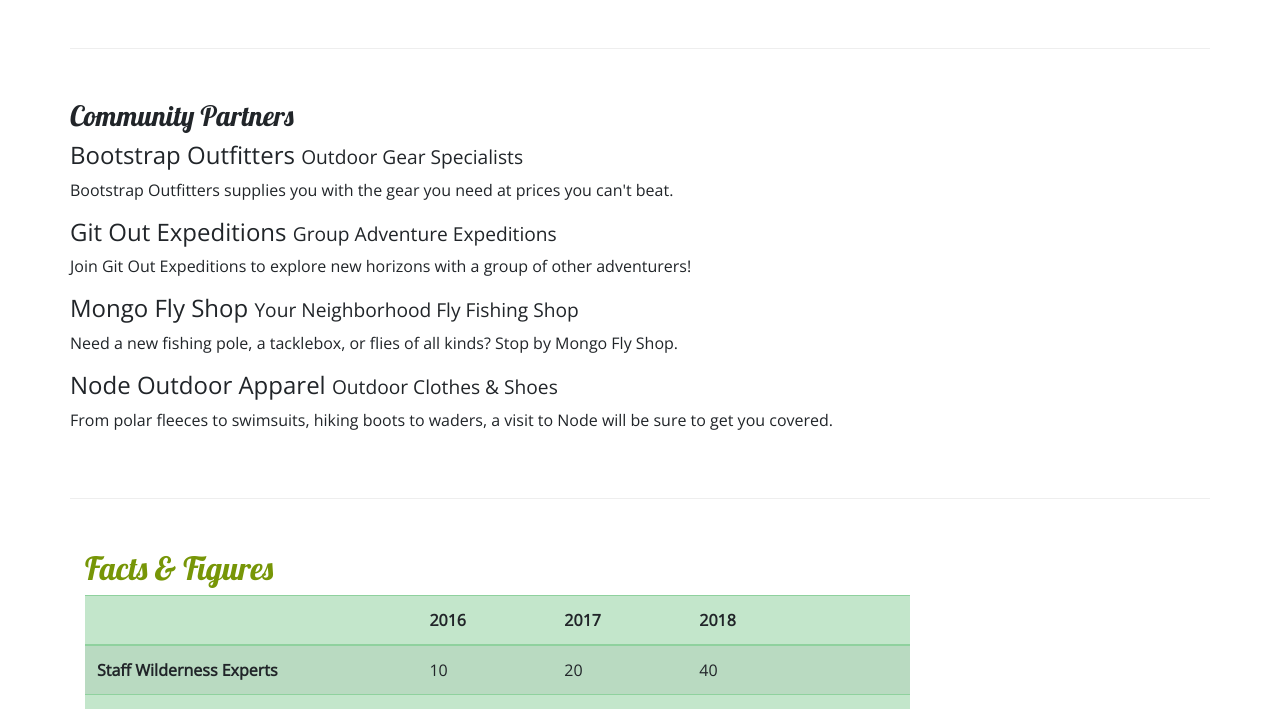
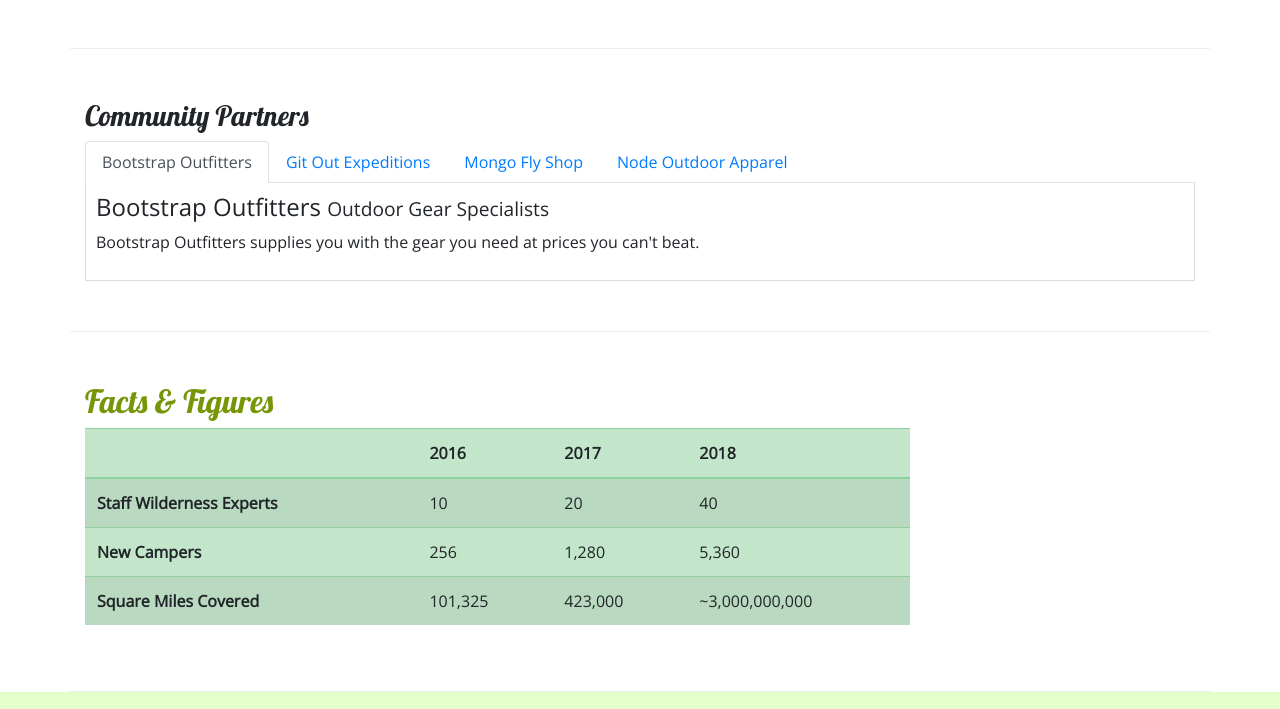
Before and after one commit to GRISONRF/NuCamp-bootstrap, a website: page aboutus.html in a window 1280 px wide. Shown: the part 825-1534 px from the top of the page. Drawn offline with nearby package versions, Linux system fonts and the light colour scheme.

Commit message:
Tabs Lesson

```diff
--- a/aboutus.html
+++ b/aboutus.html
@@ -101,16 +101,32 @@
         </div>
 
         <div class="row row-content">
-            <div>
+            <div class="col">
                 <h3>Community Partners</h3>
+                <ul class="nav nav-tabs">
+                    <li class="nav-item"><a class="nav-link active" href="#bootstrap" role="tab" data-toggle="tab">Bootstrap Outfitters</a></li>
+                    <li class="nav-item"><a class="nav-link" href="#git" role="tab" data-toggle="tab">Git Out Expeditions</a></li>
+                    <li class="nav-item"><a class="nav-link" href="#mongo" role="tab" data-toggle="tab">Mongo Fly Shop</a></li>
+                    <li class="nav-item"><a class="nav-link" href="#node" role="tab" data-toggle="tab">Node Outdoor Apparel</a></li>
+                </ul>
+                <div class="tab-content">
+                    <div role="tabpanel" class="tab-pane fade show active" id="bootstrap">
                         <h4>Bootstrap Outfitters <small>Outdoor Gear Specialists</small></h4>
                         <p class="d-none d-sm-block">Bootstrap Outfitters supplies you with the gear you need at prices you can't beat.</p>
+                    </div>
+                    <div role="tabpanel" class="tab-pane fade" id="git">
                         <h4>Git Out Expeditions <small>Group Adventure Expeditions</small></h4>
                         <p class="d-none d-sm-block">Join Git Out Expeditions to explore new horizons with a group of other adventurers!</p>
-                <h4>Mongo Fly Shop <small>Your Neighborhood Fly Fishing Shop</small></h4>
+                    </div>
+                    <div role="tabpanel" class="tab-pane fade" id="mongo">
+                        <h4>Mongo Fly Shop <small>Your Neighborhood Fly Fishing Shop.</small></h4>
                         <p class="d-none d-sm-block">Need a new fishing pole, a tacklebox, or flies of all kinds? Stop by Mongo Fly Shop.</p>
+                    </div>
+                    <div role="tabpanel" class="tab-pane fade" id="node">
                         <h4>Node Outdoor Apparel <small>Outdoor Clothes & Shoes</small></h4>
                         <p class="d-none d-sm-block">From polar fleeces to swimsuits, hiking boots to waders, a visit to Node will be sure to get you covered.</p>
+                    </div>
+                </div>
             </div>
         </div>
 
--- a/css/styles.css
+++ b/css/styles.css
@@ -39,3 +39,9 @@
 .fa {
     margin: 5px;
 }
+
+.tab-content {
+    border: 1px solid #DDD;
+    border-top: none;
+    padding: 10px;
+}
```
Lines whose indentation alone changed are shown as unchanged.
